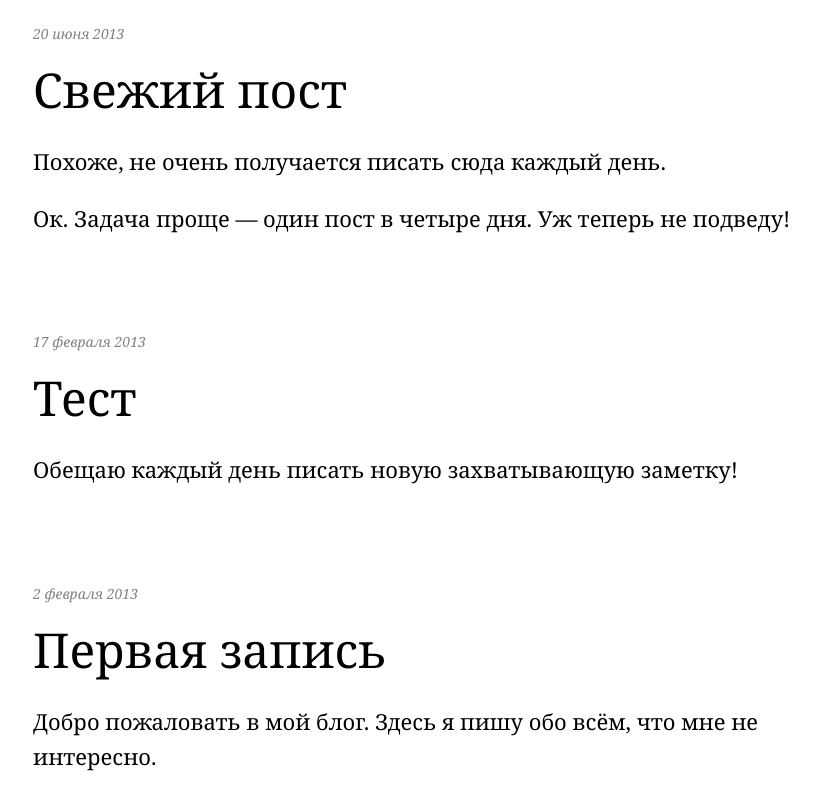
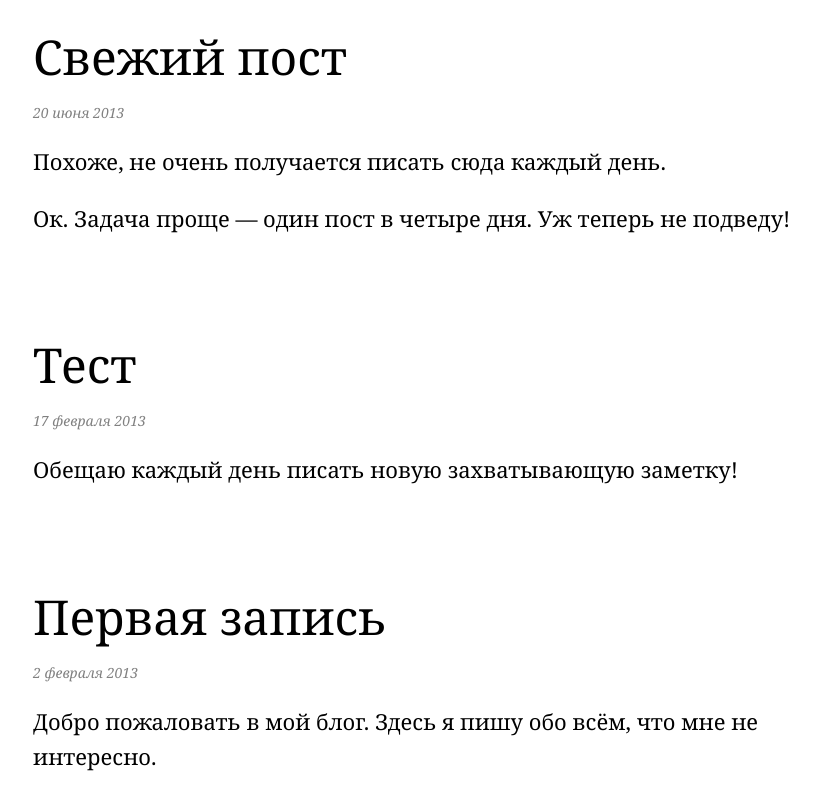
Before and after one commit to partyordie/anbelyaev.github.io, a Jekyll site: the page built from index.html, in a window 1280 px wide. Shown: the top 810 px of the page, without its empty margins (212-1031 px from the left). Built offline with Jekyll 4.4.1, drawn with Linux system fonts in a browser that asks for light colours.

Commit message:
Move header to the top of post

```diff
--- a/index.html
+++ b/index.html
@@ -4,8 +4,8 @@ title: Your New Jekyll Site
 ---
 {% for post in site.posts %}
 <article class="post">
+	<h2 class="post__title">{{ post.title }}</h2>
 	<p class="post__date">{{ post.hdate }}</p>
-	<h2 class="post__title">{{ post.title }}</h2>
 	<div class="post__body">{{ post.content }}</div>
 </article>
 {% endfor %}
```
